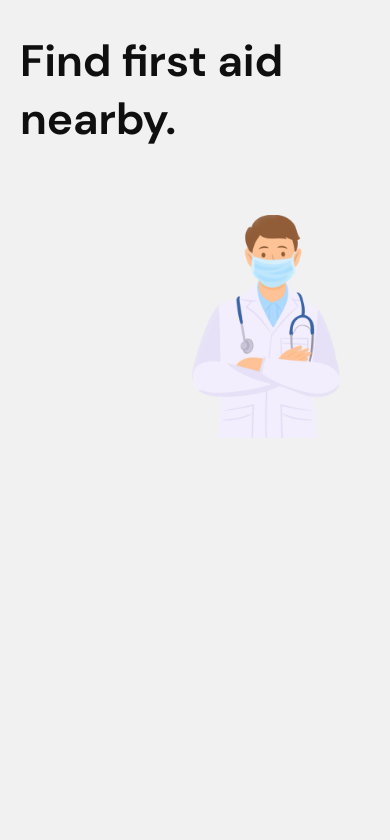
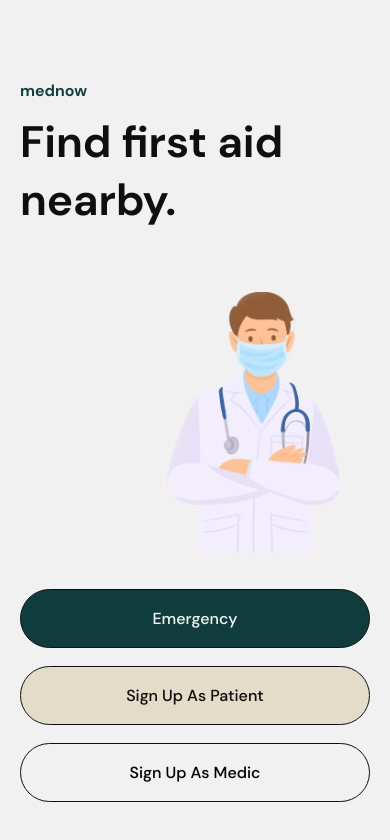
Before and after one commit to mednow-app/mednow, a React Native app: screen /Landing in a window 390 px wide. Shown: the top 840 px of the page. Built offline with nearby package versions, Linux system fonts and the light colour scheme.

Commit message:
Complete landing and buttons

```diff
--- a/components/Button.js
+++ b/components/Button.js
@@ -0,0 +1,53 @@
+import { TouchableOpacity, Text, StyleSheet } from "react-native";
+import { COLORS, FONTS } from "../constants/theme";
+
+function Button({ type, onPress, children }) {
+  return (
+    <TouchableOpacity
+      onPress={onPress}
+      style={[
+        styles.button,
+        type === "primary" && styles.primaryButton,
+        type === "secondary" && styles.secondaryButton,
+      ]}
+    >
+      <Text
+        style={[
+          styles.buttonText,
+          type === "primary" && styles.primaryText,
+          type === "secondary" && styles.secondaryText,
+        ]}
+      >
+        {children}
+      </Text>
+    </TouchableOpacity>
+  );
+}
+
+const styles = StyleSheet.create({
+  button: {
+    borderWidth: 1,
+    borderColor: COLORS.black,
+    borderRadius: 100,
+    alignItems: "center",
+    paddingVertical: 18,
+  },
+  primaryButton: {
+    backgroundColor: COLORS.green,
+  },
+  secondaryButton: {
+    backgroundColor: COLORS.beige,
+  },
+  buttonText: {
+    fontSize: 16,
+    fontFamily: FONTS.medium,
+  },
+  primaryText: {
+    color: COLORS.white,
+  },
+  secondaryText: {
+    color: COLORS.black,
+  },
+});
+
+export default Button;
--- /dev/null
+++ b/screens/Emergency.js
@@ -0,0 +1,3 @@
+function EmergencyScreen() {}
+
+export default EmergencyScreen;
--- a/screens/Landing.js
+++ b/screens/Landing.js
@@ -1,12 +1,14 @@
-import { SafeAreaView, View, Text, Image, StyleSheet } from "react-native";
+import { View, Text, Image, StyleSheet, ScrollView } from "react-native";
+import Button from "../components/Button";
 import { COLORS, FONTS } from "../constants/theme";
 
 function LandingScreen() {
   return (
-    <SafeAreaView style={styles.container}>
-      <View style={styles.screenContainer}>
-        <View>
+    <View style={styles.container}>
+      <ScrollView>
+        <View style={styles.screenContainer}>
           <View style={styles.headerContainer}>
+            <Text style={styles.logo}>mednow</Text>
             <Text style={styles.heading}>Find first aid nearby.</Text>
           </View>
           <View style={styles.graphicContainer}>
@@ -17,10 +19,22 @@ function LandingScreen() {
               />
             </View>
           </View>
+          <View style={styles.buttonsContainer}>
+            <Button type="primary" onPress={() => {}}>
+              Emergency
+            </Button>
+            <View style={styles.buttonSpacing} />
+            <Button type="secondary" onPress={() => {}}>
+              Sign Up As Patient
+            </Button>
+            <View style={styles.buttonSpacing} />
+            <Button type="tertiary" onPress={() => {}}>
+              Sign Up As Medic
+            </Button>
+          </View>
         </View>
-      </View>
-      <View style={styles.buttonsContainer}></View>
-    </SafeAreaView>
+      </ScrollView>
+    </View>
   );
 }
 
@@ -28,15 +42,21 @@ const styles = StyleSheet.create({
   container: {
     flex: 1,
     backgroundColor: COLORS.white,
-    justifyContent: "space-between",
+    paddingTop: 40,
   },
   screenContainer: {
     marginHorizontal: 20,
-    marginTop: 32,
+    marginTop: 40,
     marginBottom: 48,
   },
   headerContainer: {
-    marginBottom: 30,
+    marginBottom: 24,
+  },
+  logo: {
+    fontSize: 16,
+    color: COLORS.green,
+    fontFamily: FONTS.bold,
+    marginBottom: 12,
   },
   heading: {
     color: COLORS.black,
@@ -44,25 +64,28 @@ const styles = StyleSheet.create({
     fontSize: 44,
   },
   graphicContainer: {
-    flex: 1,
     flexDirection: "row",
     justifyContent: "flex-end",
     marginHorizontal: -20,
+    marginBottom: 36,
   },
   graphicBackground: {
     flex: 0,
     alignItems: "flex-end",
     justifyContent: "flex-end",
     width: "85%",
-    height: 260,
+    height: 300,
     backgroundColor: COLORS.beige,
     borderTopLeftRadius: 300,
     borderBottomLeftRadius: 300,
   },
   doctorGraphic: {
     marginRight: 50,
-    width: 148,
-    height: 223,
+    width: 173,
+    height: 261,
+  },
+  buttonSpacing: {
+    height: 18,
   },
 });
 
--- /dev/null
+++ b/screens/PatientSignUp.js
@@ -0,0 +1,3 @@
+function PatientSignUpScreen() {}
+
+export default PatientSignUpScreen;
```
